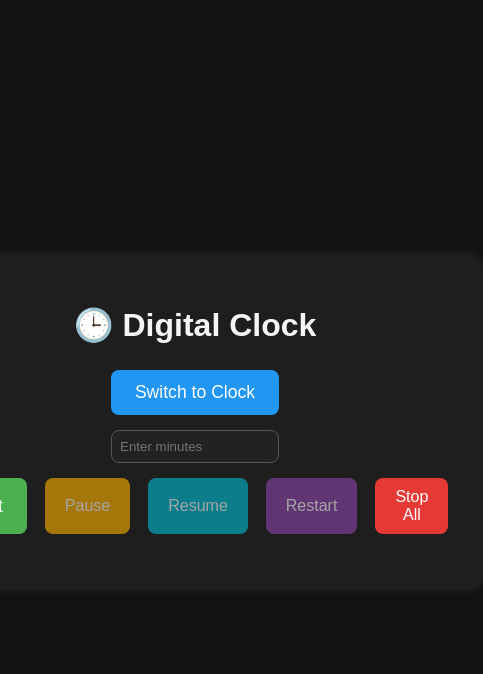
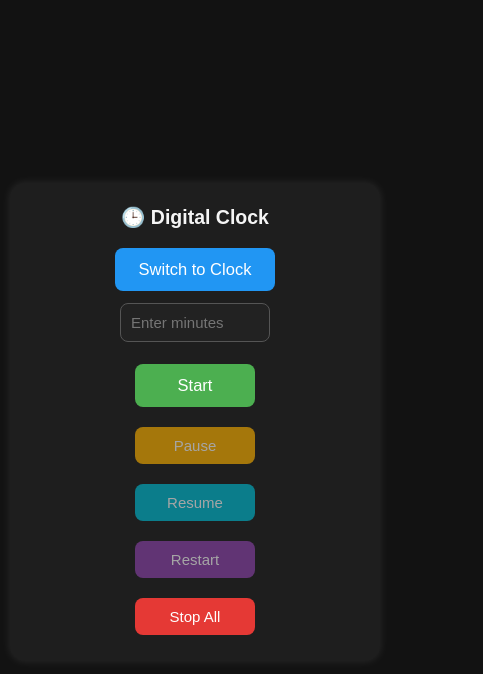
Before and after one commit to tsholomero-gg/6-month-journey, a plain HTML site: page mini-projects/digital-clock/index.html in a window 390 px wide. Both pictures are taken after a click on the button "Switch to Countdown". Shown: the whole page, 483 px wide, since content can reach past the window. Drawn offline with Linux system fonts and the light colour scheme.

Commit message:
Updated countdown and responsive CSS

```diff
--- a/mini-projects/digital-clock/style.css
+++ b/mini-projects/digital-clock/style.css
@@ -90,3 +90,78 @@ input {
   width: 150px;
   margin-top: 10px;
 }
+
+/* 🌐 Universal Safe Responsive Block */
+@media (max-width: 600px) {
+  html {
+    font-size: 15px;
+  }
+
+  body {
+    margin: 0;
+    padding: 10px;
+    overflow-x: hidden;
+  }
+
+  * {
+    box-sizing: border-box;
+  }
+
+  /* Text scaling */
+  h1, h2, h3 {
+    font-size: clamp(1.2rem, 5vw, 1.6rem);
+  }
+
+  p, span, label {
+    font-size: clamp(0.9rem, 4vw, 1rem);
+  }
+
+  /* ✅ Buttons & inputs always visible */
+  button, input {
+    font-size: 1rem;
+    padding: 10px;
+    margin: 6px 0;
+    min-width: 120px;
+    max-width: 100%;
+    display: inline-block;
+  }
+
+  /* Prevent hidden overlap */
+  .hidden {
+    display: none !important;
+  }
+
+  /* Containers auto-stack and center */
+  .container, main, section, footer {
+    width: 100%;
+    padding: 10px;
+    text-align: center;
+  }
+
+  /* If flex, stack vertically on small screens */
+  .flex, .row, .buttons, .controls {
+    display: flex;
+    flex-wrap: wrap;
+    flex-direction: column !important;
+    align-items: center;
+    justify-content: center;
+    gap: 8px;
+  }
+
+  /* Timer display or digital screens */
+  .display {
+    font-size: 1.5rem;
+    text-align: center;
+    margin: 10px 0;
+    word-wrap: break-word;
+  }
+
+  /* Prevent footer or elements from overlap */
+  footer {
+    position: relative;
+    bottom: 0;
+    width: 100%;
+    margin-top: 20px;
+    text-align: center;
+  }
+}
```
